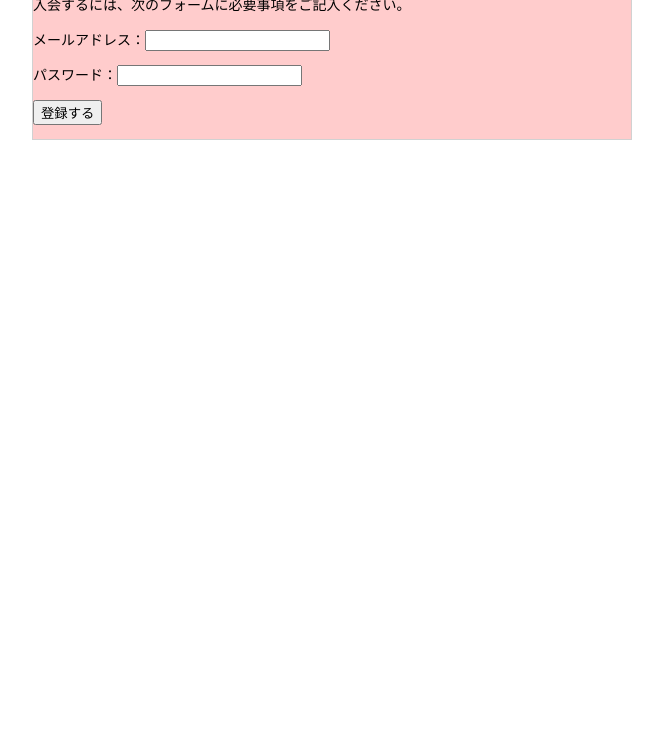
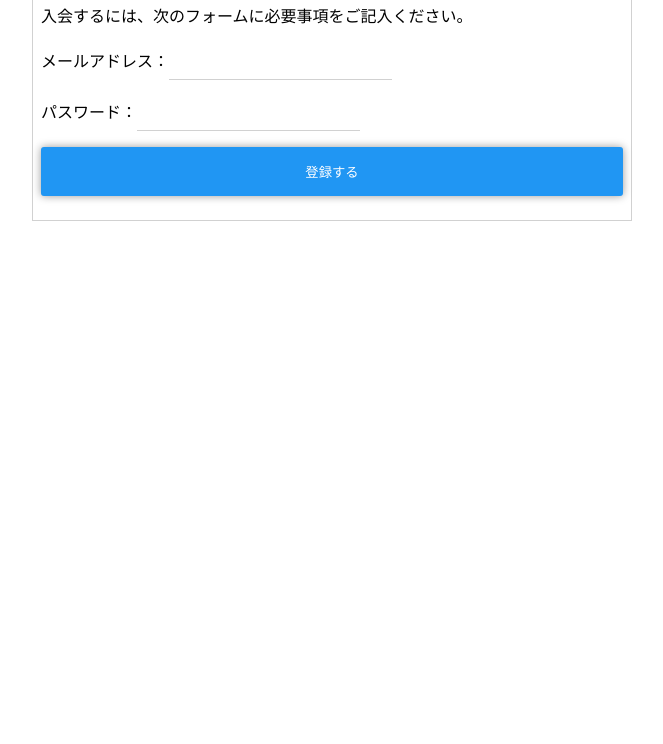
Before and after one commit to Trush-panda330/-------HTMLCSSJavaScript, a plain HTML site: page index.html in a window 1280 px wide. Shown: the part 56-800 px from the top of the page, without its empty margins (308-971 px from the left). Drawn offline with Linux system fonts and the light colour scheme.

Commit message:
buttonに装飾しました

```diff
--- a/css/style.css
+++ b/css/style.css
@@ -8,7 +8,6 @@ div.content {
     /* 色はmdn web docsで検索すると良いかも */
     /* rgb(0,0,255);のように光の三原色を使って指定する方法もある */
     /* #000000;って感じでも色の指定ができる */
-    background-color: #fcc;
     width: 600px;
     margin: 0 auto;
     /* margin: 10px 20px 20px 10px 上右左下;
@@ -17,7 +16,26 @@ div.content {
     border-width: 1px;
     border-style: solid;
     border-color: #d1d1d1;
+    padding: 8px;
+    /* 余白について
+    要素の内側がpadding 外側がmargin */
 }
-p {
-    font-size: 14px;
+input {
+    border: none;
+    border-bottom: 1px solid #d1d1d1;
+    font-size: 16px;
+    /* font-size: 16px以上にするのは決まり文句
+    iPhoneで表示したときに画面が拡大してしまう不具合があるらしい */
+    padding: 8px;
 }
+button {
+    width: 100%;
+    background-color: #2096f3;
+    color: #fff;
+    border: none;
+    padding: 15px;
+    border-radius: 3px;
+    /* border-radius: ;は角の丸みの設定をするもの数値が高いほどまん丸 */
+    box-shadow: 0 0 8px rgba(0, 0, 0, .4);
+    /* box-shadow: 0(縦) 0(横) 8(ぼけ具合) rgba(0(r赤),0(g緑), 0(b青),　.4(ぼけの透明度)); */
+}
```
